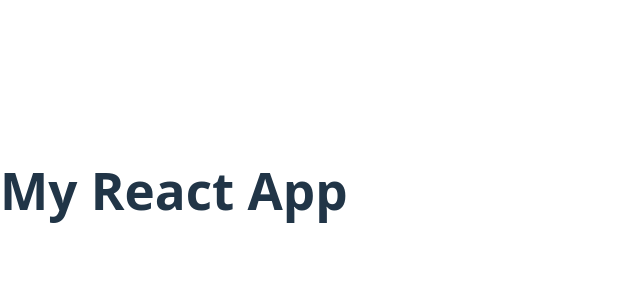
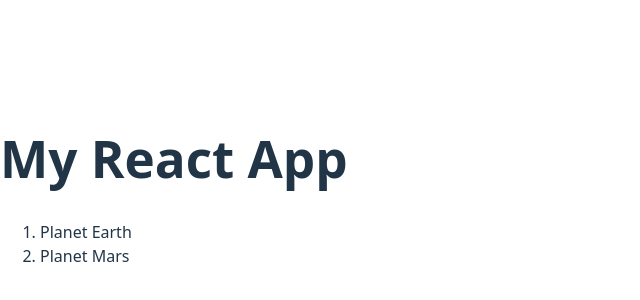
Before and after one commit to 7860Faz/solar-system-site, a React (Vite) app: page / in a window 1280 px wide. Shown: the part 210-510 px from the top of the page, without its empty margins (0-640 px from the left). Built offline with nearby package versions, Linux system fonts and the light colour scheme.

Commit message:
learn: react variables inside xml! Planets added

```diff
--- a/src/App.jsx
+++ b/src/App.jsx
@@ -1,8 +1,12 @@
-import Header from './Header.jsx'
+import Header from './Header.jsx';
+import Planets from './Planets.jsx';
 
 function App() {
     return(
-      <Header></Header>
+      <>
+        <Header/>
+        <Planets/>
+      </>
     );
 
 }
--- /dev/null
+++ b/src/Planets.jsx
@@ -0,0 +1,15 @@
+
+
+function Planets() {
+    const planet1 = "Earth";    // it's Earth Day
+    const planet2 = "Mars";
+
+    return(
+        <ol>
+            <li>Planet {planet1}</li>
+            <li>Planet {planet2}</li>
+        </ol>
+    );
+}
+
+export default Planets;
```
